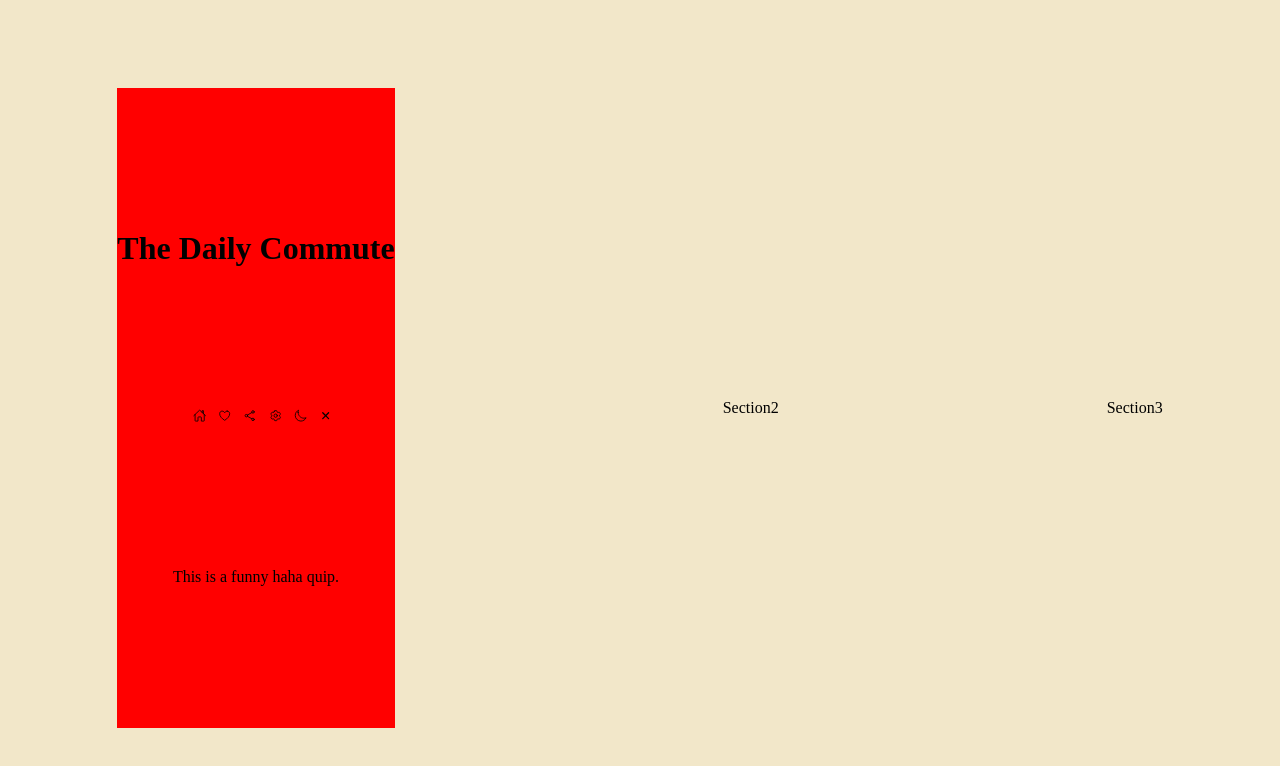
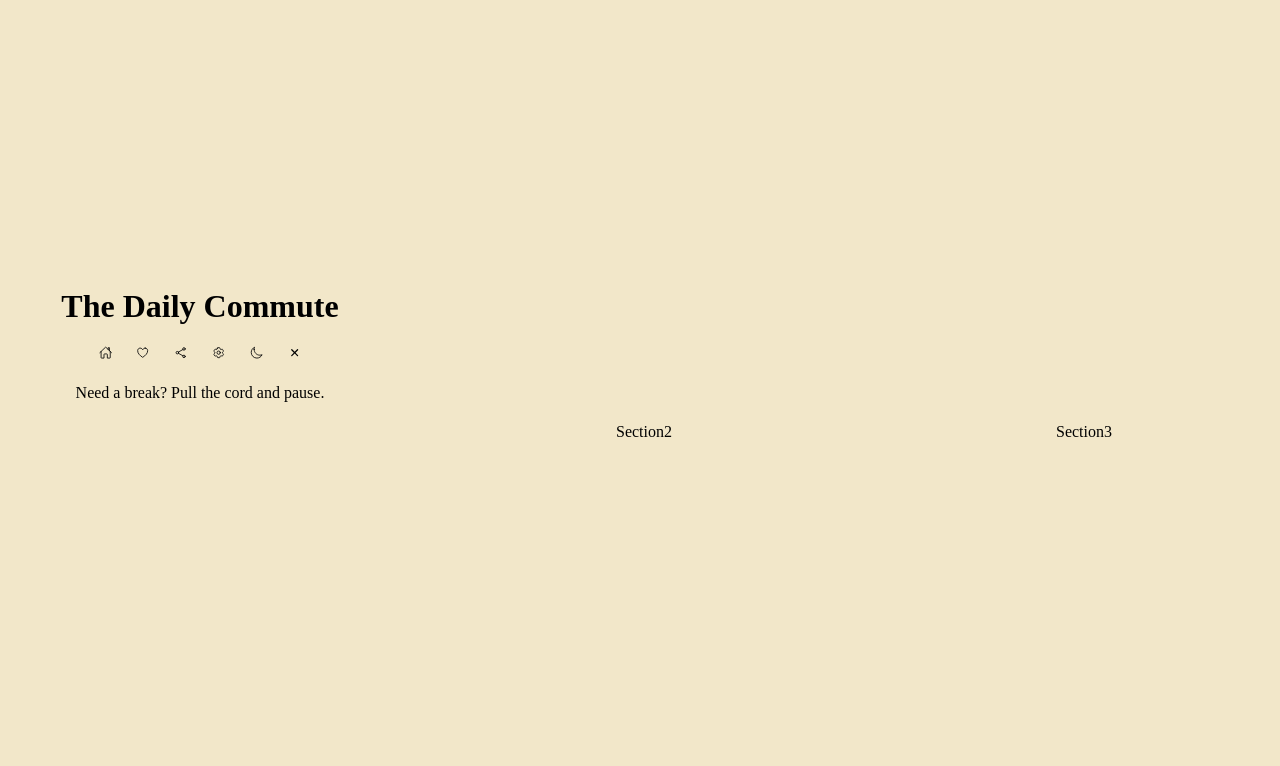
Before and after one commit to SAndreeaM/the-daily-commute, a React (Vite) app: page / in a window 1280 px wide. Shown: the top 766 px of the page. Built offline with nearby package versions, Linux system fonts and the light colour scheme.

Commit message:
Add flex adjustments and menuPage handler

```diff
--- a/src/App.css
+++ b/src/App.css
@@ -1,7 +1,9 @@
 /* DEFAULT STYLES */
-#root {}
+.root {}
 
-  #app {
+  .app {
+    margin: 32px;
+
     flex-flow: row wrap;
     justify-content: space-evenly;
     align-items: stretch;
@@ -20,32 +22,45 @@
   align-items: center;
 }
   /* SECTION 1 */
-  #section1 {
-    flex-flow: column;
+  .section1 {
+    max-width: 25vw;
+
+    flex-flow: column wrap;
+    justify-content: space-between;
 
     order: 1;
     flex-grow: 1;
   }
 
-  #home-content {
+  .home-content {
     height: 80vh;
+    width: 100%;
 
-    flex-flow: column;
-    justify-content: space-evenly;
+    flex-flow: column nowrap;
+    justify-content: center;
     align-items: center;
-    background-color: red;
+
+    gap: 2.5vh;
+
+    text-align: center;
+  }
+
+  .home-content p {
+    height: 2rem;
   }
 
     /* MENU */
-    #menu {
-      width: 50%;
+    .menu {
+
+      max-height: 20vh;
+      width: 75%;
 
       flex-flow: row nowrap;
       justify-content: space-evenly;
       align-items: center;
     }
 
-      #menu > button {
+      .menu button {
         background-color: transparent;
         border: none;
         outline: none;
@@ -53,13 +68,17 @@
       }
 
   /* SECTION 2 */
-  #section2 {
+  .section2 {
+    max-width: 50vw;
+
     order: 2;
     flex-grow: 2;
   }
 
   /* SECTION 3 */
-  #section3 {
+  .section3 {
+    max-width: 25vw;
+
     order: 3;
     flex-grow: 1;
   }
--- a/src/App.tsx
+++ b/src/App.tsx
@@ -1,4 +1,7 @@
-//import { useState } from 'react'
+import Menu from './Menu';
+
+import { useState, useEffect } from 'react'
+
 import Section1 from './Section1.tsx'
 import Section2 from './Section2.tsx'
 import Section3 from './Section3.tsx'
@@ -6,10 +9,50 @@ import Section3 from './Section3.tsx'
 import './App.css'
 
 function App() {
+  // GetRandomInt
+  function getRandomInt(a:number, b:number) {
+    return Math.floor(a + Math.random() * (b + 1))
+  }
+
+  // Quip Handler
+  let quips: string[] = [
+    "Mind the gap between procrastination and productivity.",
+    "Next stop: Accomplishment Station.",
+    "Please stand clear of the closing deadlines.",
+    "This train of thought is now departing.",
+    "Productivity levels are now approaching maximum capacity.",
+    "Missing your stop? Don't worry—another train's on the way.",
+    "Every small step gets you closer to your destination.",
+    "The journey is just as important as the destination.",
+    "There's no wrong way to get where you're going.",
+    "Take it one stop at a time—no need to rush.",
+    "Even slow trains get to the station eventually.",
+    "Need a break? Pull the cord and pause.",
+    "Sometimes the best detours lead to better tracks.",
+    "Don't forget to enjoy the view along the way.",
+    "Missed your train of thought? Another one's coming soon.",
+    "Each stop gets you closer to where you want to be.",
+    "This is your ride—travel at your own speed."
+  ];
+
+  const [quip, setQuip] = useState<string>(quips[getRandomInt(0, quips.length - 1)]); // Initialise quip update
+
+  useEffect(() =>  { // Change quip
+    const quipInterval = setInterval(() => {
+      setQuip(prevQuip => {
+        const quipIndex = getRandomInt(0, quips.length - 1);
+        return quips[quipIndex];
+      });
+    }, 20000);
+
+    return () => clearInterval(quipInterval);
+  }, []);
 
   return (
-    <div id='app' className='flexbox'>
-      <Section1 />
+    <div className='app flexbox'>
+      <Section1
+        quip={quip}
+      />
       <Section2 />
       <Section3 />
     </div>
--- a/src/Menu.tsx
+++ b/src/Menu.tsx
@@ -1,30 +1,37 @@
+import { FC, ReactNode } from 'react';
+
 import './App.css'
+
 import { IoShareSocialOutline, IoHeartOutline, IoSunnyOutline, IoMoonOutline, IoHomeOutline, IoClose } from "react-icons/io5";
 import { HiOutlineCog6Tooth } from "react-icons/hi2";
 
+interface Props {
+    onMenuClick: (id: string) => void; // Function passed from App to handle clicks
+  }
 
-function Menu() {
+const Menu: FC<Props> = ({ onMenuClick }) => {
+    const menuItems = [
+        {id: "home", icon: <IoHomeOutline />},
+        {id: "credits", icon: <IoHeartOutline />},
+        {id: "social", icon: <IoShareSocialOutline />},
+        {id: "settings", icon: <HiOutlineCog6Tooth />},
+        {id: "colorMode", icon: <IoMoonOutline />},
+        {id: "menuState", icon: <IoClose />}
+    ];
 
     return (
-      <div id='menu' className='flexbox'>
-        <button>
-            <IoHomeOutline />
-        </button>
-        <button>
-            <IoHeartOutline />
-        </button>
-        <button>
-            <IoShareSocialOutline />
-        </button>
-        <button>
-            <HiOutlineCog6Tooth />
-        </button>
-        <button>
-            <IoMoonOutline />
-        </button>
-        <button>
-            <IoClose />
-        </button>
+      <div className='menu flexbox'>
+        {
+            // Map over menu items and add onClick dynamically
+            menuItems.map((item) => (
+                <button
+                    key={item.id}
+                    onClick={() => onMenuClick(item.id)}
+                >
+                    {item.icon}
+                </button>
+            ))
+        }
       </div>
     )
   }
--- a/src/Section1.tsx
+++ b/src/Section1.tsx
@@ -1,17 +1,63 @@
-import './App.css'
+import { useState, useEffect } from 'react'
+
 import Menu from './Menu.tsx'
 
-function Section1() {
+import './App.css'
 
-    return (
-      <div id='section1' className='section flexbox'>
-        <div id='home-content' className='flexbox'>
+interface Props {
+  quip: string;
+}
+
+function Section1(props:Props) {
+   // Menu Page Handler
+   type MenuOption = "home" | "credits" | "social" | "settings"; // Custom type for Menu Options
+
+   const [menuPage, setMenuPage] = useState<MenuOption>("home"); // Initialise menuPage update
+
+   const handleMenuClick = (id: string) => {
+     switch(id) {
+       case "home":
+         setMenuPage("home");
+         console.log("home");
+         break;
+
+       case "credits":
+         setMenuPage("credits");
+         console.log("credits");
+         break;
+
+       case "social":
+         setMenuPage("social");
+         console.log("social");
+         break;
+
+       case "settings":
+         setMenuPage("settings");
+         console.log("settings");
+         break;
+
+       default:
+         setMenuPage("home");
+     }
+   }
+
+  return (
+    <div className='section1 section flexbox'>
+      {menuPage !== "home" && <Menu onMenuClick={handleMenuClick} />}
+
+      {menuPage === "home" && (
+        <div className='home-content flexbox'>
           <h1>The Daily Commute</h1>
-          <Menu />
-          <p>This is a funny haha quip.</p>
+          <Menu
+            onMenuClick={handleMenuClick}
+
+          />
+          <p>{props.quip}</p>
         </div>
-      </div>
-    )
-  }
+      )
+    }
+    </div>
+  )
+}
 
-  export default Section1
+export default Section1
--- a/src/Section2.tsx
+++ b/src/Section2.tsx
@@ -3,7 +3,7 @@ import './App.css'
 function Section2() {
 
     return (
-      <div id='section2' className='section flexbox'>
+      <div className='section2 section flexbox'>
         Section2
       </div>
     )
--- a/src/Section3.tsx
+++ b/src/Section3.tsx
@@ -3,7 +3,7 @@ import './App.css'
 function Section3() {
 
     return (
-      <div id='section3' className='section flexbox'>
+      <div className='section3 section flexbox'>
         Section3
       </div>
     )
```
